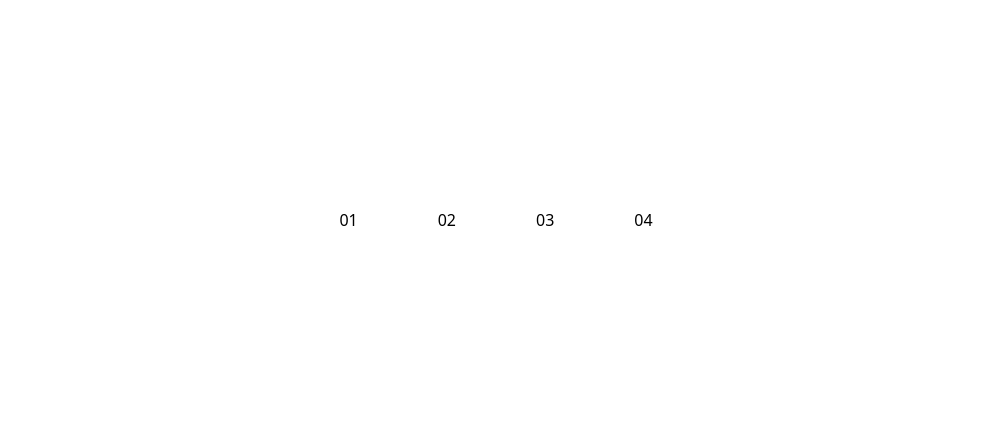
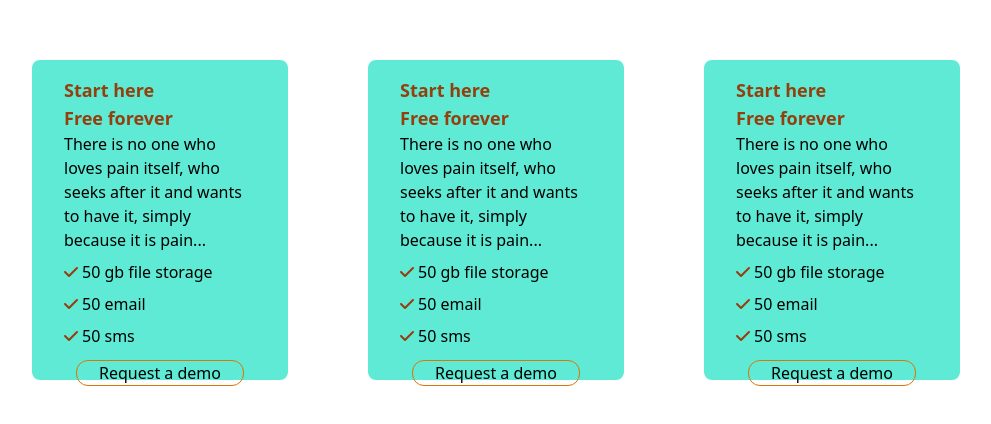
Before and after one commit to mithunvarghese/Learn-Tailwind, an Angular app: page / in a window 1280 px wide. Shown: the part 180-604 px from the top of the page, without its empty margins (144-1135 px from the left). Built offline with nearby package versions, Linux system fonts and the light colour scheme.

Commit message:
Add cards

```diff
--- a/package.json
+++ b/package.json
@@ -18,6 +18,9 @@
     "@angular/platform-browser": "^15.2.0",
     "@angular/platform-browser-dynamic": "^15.2.0",
     "@angular/router": "^15.2.0",
+    "@fortawesome/angular-fontawesome": "^0.12.1",
+    "@fortawesome/fontawesome-svg-core": "^6.2.1",
+    "@fortawesome/free-solid-svg-icons": "^6.2.1",
     "rxjs": "~7.8.0",
     "tslib": "^2.3.0",
     "zone.js": "~0.12.0"
--- a/src/app/app.component.html
+++ b/src/app/app.component.html
@@ -1,6 +1,114 @@
 <div class="w-full flex flex-wrap gap-20 justify-center h-screen items-center ">
-  <div>01</div>
-  <div>02</div>
-  <div>03</div>
-  <div>04</div>
+
+  <div class="w-64 h-80 rounded-lg
+      bg-teal-300
+      bg-contain  hover:bg-cover px-8 py-4
+      ">
+    <h3 class="text-lg text-amber-800 font-bold">
+      Start here
+    </h3>
+
+    <h3 class="text-lg text-amber-800 font-extrabold">
+      Free forever
+    </h3>
+    <p class="mb-2">
+      There is no one who loves pain itself, who seeks after it and wants to have it, simply because it is pain...
+    </p>
+    <ul class="space-y-2 ">
+      <li>
+        <fa-icon [icon]="faCheck" class="mr-1 text-amber-800"></fa-icon>
+        <span>50 gb file storage</span>
+      </li>
+
+      <li>
+        <fa-icon [icon]="faCheck" class="mr-1 text-amber-800"></fa-icon>
+        <span>50 email</span>
+      </li>
+
+      <li>
+        <fa-icon [icon]="faCheck" class="mr-1 text-amber-800"></fa-icon>
+        <span>50 sms</span>
+      </li>
+    </ul>
+
+    <div class="text-center border border-amber-600 rounded-xl hover:bg-amber-700 hover:text-amber-400 m-3">
+      Request a demo
+    </div>
+  </div>
+
+
+  <div class="w-64 h-80 rounded-lg
+   bg-teal-300
+  bg-contain bg-center hover:bg-cover px-8 py-4
+  ">
+<h3 class="text-lg text-amber-800 font-bold">
+  Start here
+</h3>
+
+<h3 class="text-lg text-amber-800 font-extrabold">
+  Free forever
+</h3>
+<p class="mb-2">
+  There is no one who loves pain itself, who seeks after it and wants to have it, simply because it is pain...
+</p>
+<ul class="space-y-2">
+  <li>
+    <fa-icon [icon]="faCheck" class="mr-1 text-amber-800"></fa-icon>
+    <span>50 gb file storage</span>
+  </li>
+
+  <li>
+    <fa-icon [icon]="faCheck" class="mr-1 text-amber-800"></fa-icon>
+    <span>50 email</span>
+  </li>
+
+  <li>
+    <fa-icon [icon]="faCheck" class="mr-1 text-amber-800"></fa-icon>
+    <span>50 sms</span>
+  </li>
+</ul>
+
+<div class="text-center border border-amber-600 rounded-xl hover:bg-amber-700 hover:text-amber-400 m-3">
+  Request a demo
 </div>
+</div>
+
+<div class="w-64 h-80 rounded-lg
+ bg-teal-300
+bg-contain bg-center hover:bg-cover px-8 py-4
+">
+<h3 class="text-lg text-amber-800 font-bold">
+Start here
+</h3>
+
+<h3 class="text-lg text-amber-800 font-extrabold">
+Free forever
+</h3>
+<p class="mb-2">
+There is no one who loves pain itself, who seeks after it and wants to have it, simply because it is pain...
+</p>
+<ul class="space-y-2">
+<li>
+  <fa-icon [icon]="faCheck" class="mr-1 text-amber-800"></fa-icon>
+  <span>50 gb file storage</span>
+</li>
+
+<li>
+  <fa-icon [icon]="faCheck" class="mr-1 text-amber-800"></fa-icon>
+  <span>50 email</span>
+</li>
+
+<li>
+  <fa-icon [icon]="faCheck" class="mr-1 text-amber-800"></fa-icon>
+  <span>50 sms</span>
+</li>
+</ul>
+
+<div class="text-center border border-amber-600 rounded-xl hover:bg-amber-700 hover:text-amber-400 m-3">
+Request a demo
+</div>
+</div>
+
+
+
+</div>
--- a/src/app/app.component.ts
+++ b/src/app/app.component.ts
@@ -1,4 +1,5 @@
 import { Component } from '@angular/core';
+import { faCheck } from '@fortawesome/free-solid-svg-icons';
 
 @Component({
   selector: 'app-root',
@@ -7,4 +8,5 @@ import { Component } from '@angular/core';
 })
 export class AppComponent {
   title = 'Learn-Tailwind';
+  faCheck=faCheck
 }
--- a/src/app/app.module.ts
+++ b/src/app/app.module.ts
@@ -2,13 +2,15 @@ import { NgModule } from '@angular/core';
 import { BrowserModule } from '@angular/platform-browser';
 
 import { AppComponent } from './app.component';
+import { FontAwesomeModule } from '@fortawesome/angular-fontawesome';
 
 @NgModule({
   declarations: [
     AppComponent
   ],
   imports: [
-    BrowserModule
+    BrowserModule,
+    FontAwesomeModule
   ],
   providers: [],
   bootstrap: [AppComponent]
```
Also changed, not shown: angular.json (line endings or trailing spaces), 1 other file (tests, documents, lock files or other folders).
